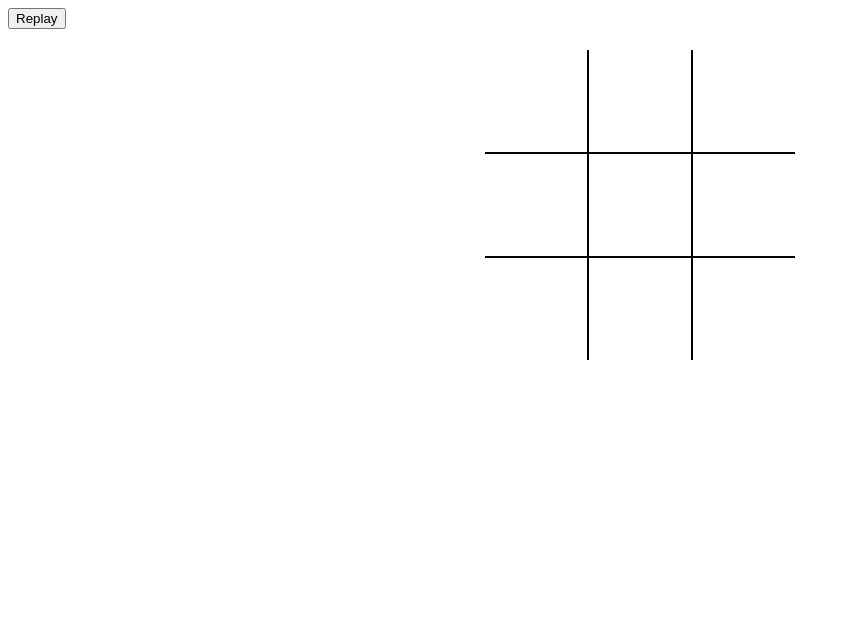
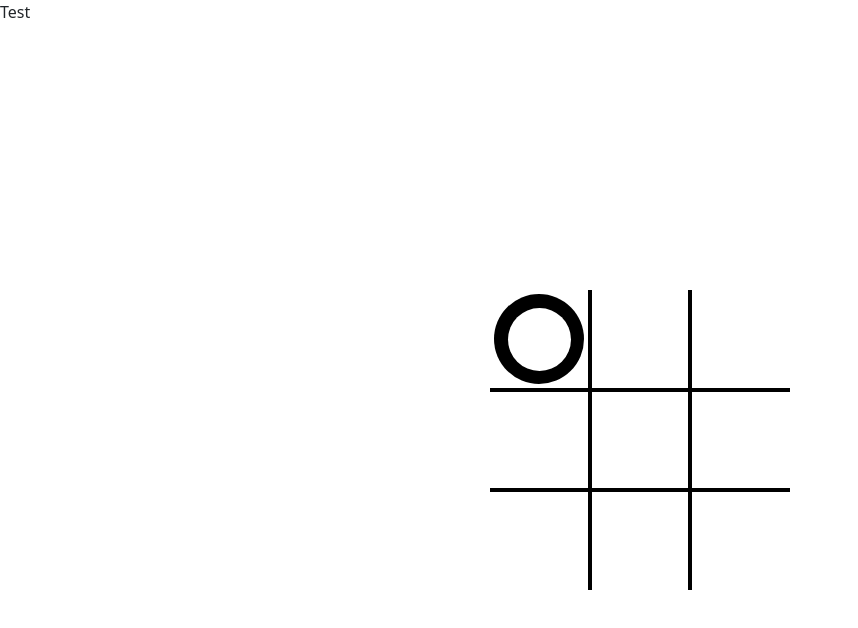
Before and after one commit to iamvigneshwars/tic-tac-toe-ai, a plain HTML site: page index.html in a window 1280 px wide. Shown: the whole page, without its empty margins (0-858 px from the left). Drawn offline with nearby package versions, Linux system fonts and the light colour scheme.

Commit message:
newInterface 1 initial commit

```diff
--- a/index.html
+++ b/index.html
@@ -5,37 +5,29 @@
     <meta http-equiv="X-UA-Compatible" content="IE=edge">
     <meta name="viewport" content="width=device-width, initial-scale=1.0">
     <link rel="stylesheet" href="static/css/styles.css">
+    <link href="https://cdn.jsdelivr.net/npm/bootstrap@5.1.3/dist/css/bootstrap.min.css" rel="stylesheet" integrity="sha384-1BmE4kWBq78iYhFldvKuhfTAU6auU8tT94WrHftjDbrCEXSU1oBoqyl2QvZ6jIW3" crossorigin="anonymous">
     <title>Tic Tac Toe</title>
 </head>
 <body>
-    <div class="container">
-
-        <button onclick="startGame()">Replay</button>
-
-    </div>
-        <table>
-            <tr>
-                <td class ="cell" id = "0"></td>
-                <td class ="cell" id = "1"></td>
-                <td class ="cell" id = "2"></td>
-            </tr>
-            <tr>
-                <td class ="cell" id = "3"></td>
-                <td class ="cell" id = "4"></td>
-                <td class ="cell" id = "5"></td>
-            </tr>
-            <tr>
-                <td class ="cell" id = "6"></td>
-                <td class ="cell" id = "7"></td>
-                <td class ="cell" id = "8"></td>
-            </tr>
-        </table>
-        <div class="endgame">
-            <div class="text"></div>
-        </div>
+    <!-- <div class="container"> -->
+      <p>Test</p>
+      <div class="board" id="board">
+        <div class="cell circle" data-cell></div>
+        <div class="cell" data-cell></div>
+        <div class="cell" data-cell></div>
+        <div class="cell" data-cell></div>
+        <div class="cell" data-cell></div>
+        <div class="cell" data-cell></div>
+        <div class="cell" data-cell></div>
+        <div class="cell" data-cell></div>
+        <div class="cell" data-cell></div>
+      </div>
+    <!-- </div> -->
 
 
 
-    <script src="static/js/script.js"></script>
+    <!-- <script src="static/js/script.js"></script> -->
+    <!-- JavaScript Bundle with Popper -->
+<script src="https://cdn.jsdelivr.net/npm/bootstrap@5.1.3/dist/js/bootstrap.bundle.min.js" integrity="sha384-ka7Sk0Gln4gmtz2MlQnikT1wXgYsOg+OMhuP+IlRH9sENBO0LRn5q+8nbTov4+1p" crossorigin="anonymous"></script>
 </body>
 </html>
--- a/static/css/styles.css
+++ b/static/css/styles.css
@@ -1,73 +1,108 @@
 
-/* body {
-  background-color: rgb(80, 80, 80);
+*, *::after, *::before {
+  box-sizing: border-box;
 }
- */
 
+:root {
+  --cell-size: 100px;
+  --mark-size: calc(var(--cell-size) * .9);
+}
+body {
+  margin: 0;
+}
 
+.board {
+  width: 100vw;
+  height: 100vh;
+  display: grid;
+  justify-content: center;
+  align-content: center;
+  justify-items: center;
+  align-items: center;
+  grid-template-columns: repeat(3, auto)
+}
 
-td {
-  border : 2px solid rgb(0, 0, 0);
-  height: 100px;
-  width: 100px;
-  text-align: center;
-  vertical-align: middle;
-  font-family: sans-serif, cursive;
-  font-size: 70px;
+.cell {
+  width: var(--cell-size);
+  height: var(--cell-size);
+  border: 2px solid black;
+  display: flex;
+  justify-content: center;
+  align-items: center;
+  position: relative;
   cursor: pointer;
 }
 
-table{
-  border-collapse: collapse;
-  position: absolute;
-  left: 50%;
-  margin-left: -155px;
-  top: 50px;
+.cell:first-child,
+.cell:nth-child(2),
+.cell:nth-child(3) {
+  border-top: none;
 }
 
-table tr:first-child td{
-  border-top : 0;
-}
-table tr:last-child td{
-  border-bottom : 0;
+.cell:nth-child(3n + 1) {
+  border-left: none;
 }
 
-table tr td:first-child {
-  border-left : 0;
+.cell:nth-child(3n + 3) {
+  border-right: none;
 }
 
-table tr td:last-child {
-  border-right : 0;
+.cell:last-child,
+.cell:nth-child(8),
+.cell:nth-child(7) {
+  border-bottom: none;
 }
 
-.endgame {
-  display: none;
-  width: 200px;
-  top: 120px;
-  background-color: rgba(205, 133, 63, 0.8);
-  position: absolute;
-  left: 50%;
-  margin-left: -100px;
-  padding-top: 50px;
-  padding-bottom: 50px;
-  text-align: center;
-  border-radius: 5px;
-  color: white;
-  font-size: 2em;
-
+.cell.x::before,
+.cell.x::after,
+.cell.circle::before {
+  background-color: black;
 }
 
-.x::after {
-  content: '❌';
+.board.x .cell:not(.x):not(.circle):hover::before,
+.board.x .cell:not(.x):not(.circle):hover::after,
+.board.circle .cell:not(.x):not(.circle):hover::before {
+  background-color: lightgrey;
 }
 
-.o::after {
-  content: '⭕';
-}
-/* .x::after{
-  color: #09C372;
+.cell.x::before,
+.cell.x::after,
+.board.x .cell:not(.x):not(.circle):hover::before,
+.board.x .cell:not(.x):not(.circle):hover::after {
+  content: '';
+  position: absolute;
+  width: calc(var(--mark-size) * .15);
+  height: var(--mark-size);
 }
 
-.o::after {
-  color: #498AFB;
-} */
+.cell.x::before,
+.board.x .cell:not(.x):not(.circle):hover::before {
+  transform: rotate(45deg);
+}
+
+.cell.x::after,
+.board.x .cell:not(.x):not(.circle):hover::after {
+  transform: rotate(-45deg);
+}
+
+.cell.circle::before,
+.cell.circle::after,
+.board.circle .cell:not(.x):not(.circle):hover::before,
+.board.circle .cell:not(.x):not(.circle):hover::after {
+  content: '';
+  position: absolute;
+  border-radius: 50%;
+}
+
+.cell.circle::before,
+.board.circle .cell:not(.x):not(.circle):hover::before {
+  width: var(--mark-size);
+  height: var(--mark-size);
+}
+
+.cell.circle::after,
+.board.circle .cell:not(.x):not(.circle):hover::after {
+  width: calc(var(--mark-size) * .7);
+  height: calc(var(--mark-size) * .7);
+  background-color: white;
+}
```
